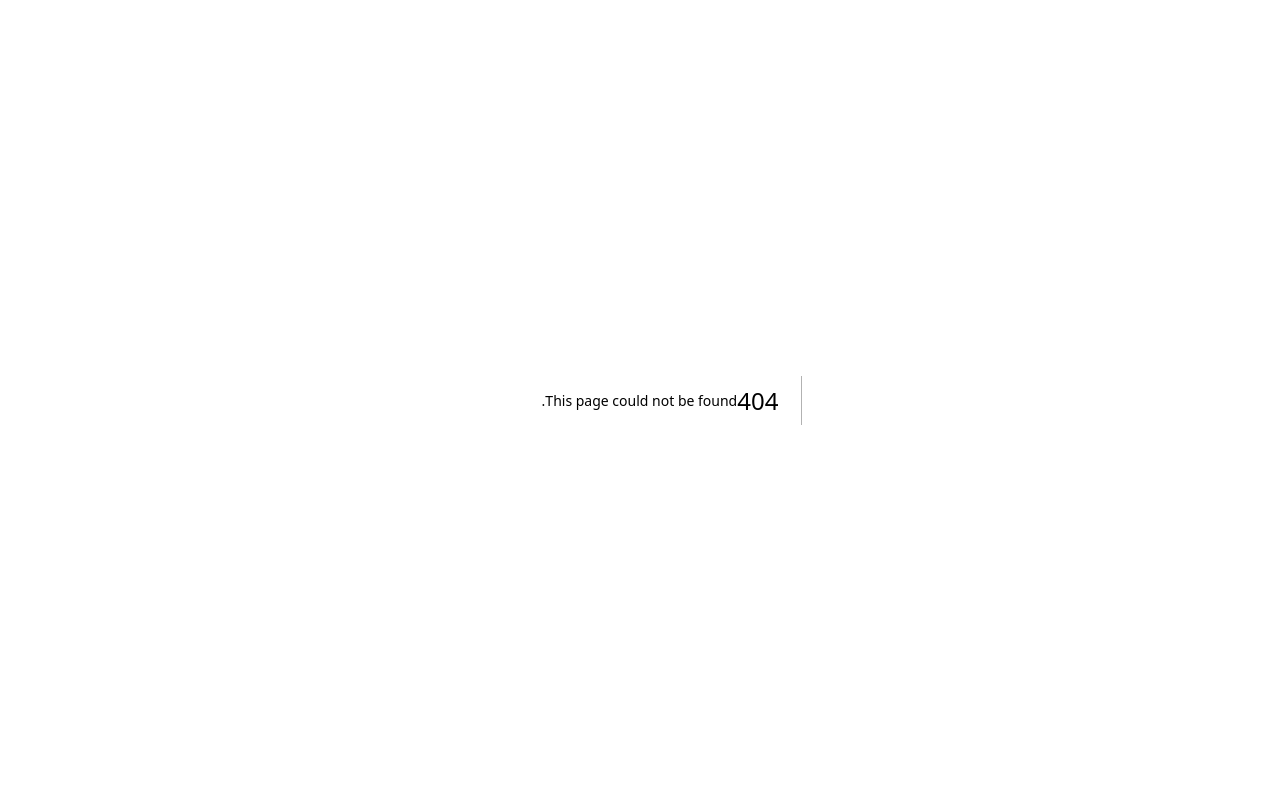
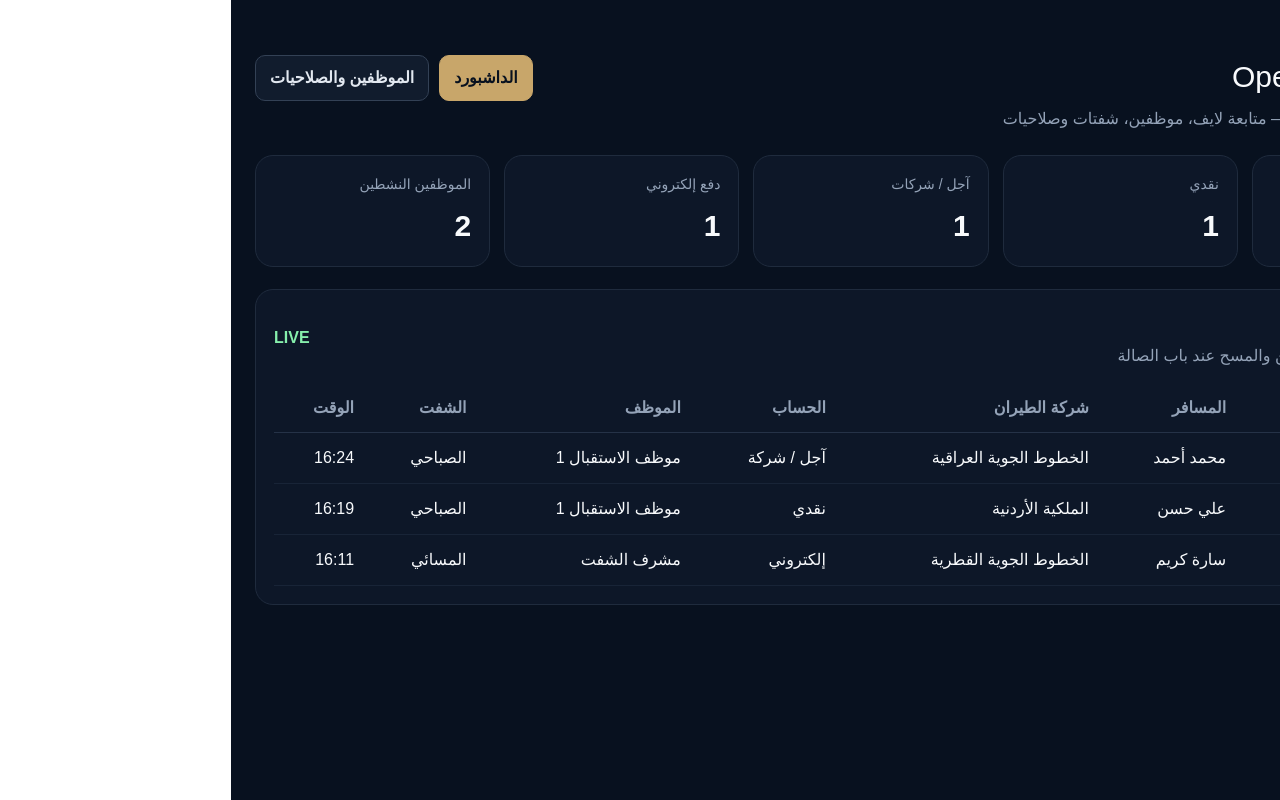
Before and after one commit to mohanedadnan99-dotcom/BaghdadLounge, a Next.js app: page /ops in a window 1280 px wide. Before the commit this address had no page. Built offline with nearby package versions, Linux system fonts and the light colour scheme.

Commit message:
Add initial isolated lounge ops dashboard

```diff
--- /dev/null
+++ b/app/ops/page.tsx
@@ -0,0 +1,134 @@
+"use client";
+
+import { useMemo, useState } from "react";
+
+const initialEmployees = [
+  { id: 1, name: "موظف الاستقبال 1", username: "reception1", shift: "الصباحي", role: "موظف استقبال", active: true },
+  { id: 2, name: "مشرف الشفت", username: "shiftlead", shift: "المسائي", role: "مشرف شفت", active: true },
+];
+
+const initialActivity = [
+  { id: "BL-260830-000184", passenger: "محمد أحمد", airline: "الخطوط الجوية العراقية", payment: "آجل / شركة", employee: "موظف الاستقبال 1", shift: "الصباحي", time: "16:24" },
+  { id: "BL-260830-000183", passenger: "علي حسن", airline: "الملكية الأردنية", payment: "نقدي", employee: "موظف الاستقبال 1", shift: "الصباحي", time: "16:19" },
+  { id: "BL-260830-000182", passenger: "سارة كريم", airline: "الخطوط الجوية القطرية", payment: "إلكتروني", employee: "مشرف الشفت", shift: "المسائي", time: "16:11" },
+];
+
+export default function OpsHomePage() {
+  const [employees, setEmployees] = useState(initialEmployees);
+  const [activity, setActivity] = useState(initialActivity);
+  const [view, setView] = useState<"dashboard" | "employees">("dashboard");
+  const [form, setForm] = useState({ name: "", username: "", password: "", shift: "الصباحي", role: "موظف استقبال" });
+
+  const totals = useMemo(() => ({
+    passengers: activity.length,
+    cash: activity.filter((x) => x.payment === "نقدي").length,
+    credit: activity.filter((x) => x.payment.includes("شركة")).length,
+    electronic: activity.filter((x) => x.payment === "إلكتروني").length,
+  }), [activity]);
+
+  function addEmployee(e: React.FormEvent) {
+    e.preventDefault();
+    if (!form.name.trim() || !form.username.trim() || !form.password.trim()) return;
+    setEmployees((prev) => [...prev, { id: Date.now(), name: form.name.trim(), username: form.username.trim(), shift: form.shift, role: form.role, active: true }]);
+    setForm({ name: "", username: "", password: "", shift: "الصباحي", role: "موظف استقبال" });
+  }
+
+  function toggleEmployee(id: number) {
+    setEmployees((prev) => prev.map((employee) => employee.id === id ? { ...employee, active: !employee.active } : employee));
+  }
+
+  return (
+    <main dir="rtl" style={{ minHeight: "100vh", background: "#08111f", color: "#f8fafc", padding: 24, fontFamily: "Arial, sans-serif" }}>
+      <div style={{ maxWidth: 1250, margin: "0 auto" }}>
+        <header style={{ display: "flex", justifyContent: "space-between", alignItems: "center", gap: 16, flexWrap: "wrap", marginBottom: 24 }}>
+          <div>
+            <div style={{ color: "#c8a66a", fontWeight: 700, letterSpacing: 1 }}>BAGHDAD LOUNGE</div>
+            <h1 style={{ margin: "6px 0 0", fontSize: 30 }}>Operations System</h1>
+            <p style={{ margin: "8px 0 0", color: "#94a3b8" }}>نظام التشغيل المعزول للصالة — متابعة لايف، موظفين، شفتات وصلاحيات</p>
+          </div>
+          <div style={{ display: "flex", gap: 10 }}>
+            <button onClick={() => setView("dashboard")} style={buttonStyle(view === "dashboard")}>الداشبورد</button>
+            <button onClick={() => setView("employees")} style={buttonStyle(view === "employees")}>الموظفين والصلاحيات</button>
+          </div>
+        </header>
+
+        {view === "dashboard" ? (
+          <>
+            <section style={{ display: "grid", gridTemplateColumns: "repeat(auto-fit, minmax(180px, 1fr))", gap: 14, marginBottom: 22 }}>
+              <Stat title="المسافرين اليوم" value={totals.passengers} />
+              <Stat title="نقدي" value={totals.cash} />
+              <Stat title="آجل / شركات" value={totals.credit} />
+              <Stat title="دفع إلكتروني" value={totals.electronic} />
+              <Stat title="الموظفين النشطين" value={employees.filter((e) => e.active).length} />
+            </section>
+
+            <section style={cardStyle}>
+              <div style={{ display: "flex", justifyContent: "space-between", alignItems: "center", gap: 12, flexWrap: "wrap", marginBottom: 16 }}>
+                <div>
+                  <h2 style={{ margin: 0, fontSize: 20 }}>الحركات المباشرة</h2>
+                  <p style={{ margin: "6px 0 0", color: "#94a3b8" }}>آخر عمليات دخول المسافرين والمسح عند باب الصالة</p>
+                </div>
+                <span style={{ color: "#86efac", fontWeight: 700 }}>LIVE</span>
+              </div>
+              <div style={{ overflowX: "auto" }}>
+                <table style={{ width: "100%", borderCollapse: "collapse", minWidth: 850 }}>
+                  <thead>
+                    <tr>{["رقم العملية", "المسافر", "شركة الطيران", "الحساب", "الموظف", "الشفت", "الوقت"].map((x) => <th key={x} style={thStyle}>{x}</th>)}</tr>
+                  </thead>
+                  <tbody>
+                    {activity.map((row) => (
+                      <tr key={row.id}>
+                        <td style={tdStyle}>{row.id}</td><td style={tdStyle}>{row.passenger}</td><td style={tdStyle}>{row.airline}</td><td style={tdStyle}>{row.payment}</td><td style={tdStyle}>{row.employee}</td><td style={tdStyle}>{row.shift}</td><td style={tdStyle}>{row.time}</td>
+                      </tr>
+                    ))}
+                  </tbody>
+                </table>
+              </div>
+            </section>
+          </>
+        ) : (
+          <div style={{ display: "grid", gridTemplateColumns: "minmax(280px, .8fr) minmax(0, 1.2fr)", gap: 18 }}>
+            <form onSubmit={addEmployee} style={cardStyle}>
+              <h2 style={{ marginTop: 0 }}>إضافة موظف</h2>
+              <Field label="اسم الموظف"><input style={inputStyle} value={form.name} onChange={(e) => setForm({ ...form, name: e.target.value })} /></Field>
+              <Field label="اسم المستخدم"><input style={inputStyle} value={form.username} onChange={(e) => setForm({ ...form, username: e.target.value })} /></Field>
+              <Field label="كلمة المرور"><input type="password" style={inputStyle} value={form.password} onChange={(e) => setForm({ ...form, password: e.target.value })} /></Field>
+              <Field label="الشفت"><select style={inputStyle} value={form.shift} onChange={(e) => setForm({ ...form, shift: e.target.value })}><option>الصباحي</option><option>المسائي</option><option>الليلي</option></select></Field>
+              <Field label="الصلاحية"><select style={inputStyle} value={form.role} onChange={(e) => setForm({ ...form, role: e.target.value })}><option>موظف استقبال</option><option>مشرف شفت</option><option>محاسب</option><option>مدير</option></select></Field>
+              <button type="submit" style={{ ...buttonStyle(true), width: "100%", marginTop: 8 }}>إضافة الموظف</button>
+            </form>
+
+            <section style={cardStyle}>
+              <h2 style={{ marginTop: 0 }}>الموظفين الحاليين</h2>
+              <div style={{ display: "grid", gap: 12 }}>
+                {employees.map((employee) => (
+                  <div key={employee.id} style={{ border: "1px solid #233044", borderRadius: 14, padding: 14, display: "flex", justifyContent: "space-between", gap: 16, alignItems: "center", flexWrap: "wrap" }}>
+                    <div>
+                      <div style={{ fontWeight: 700 }}>{employee.name}</div>
+                      <div style={{ color: "#94a3b8", marginTop: 5 }}>@{employee.username} · {employee.shift} · {employee.role}</div>
+                    </div>
+                    <button type="button" onClick={() => toggleEmployee(employee.id)} style={buttonStyle(employee.active)}>{employee.active ? "نشط" : "موقوف"}</button>
+                  </div>
+                ))}
+              </div>
+            </section>
+          </div>
+        )}
+      </div>
+    </main>
+  );
+}
+
+function Stat({ title, value }: { title: string; value: number }) {
+  return <div style={cardStyle}><div style={{ color: "#94a3b8", fontSize: 14 }}>{title}</div><div style={{ fontSize: 30, fontWeight: 800, marginTop: 8 }}>{value}</div></div>;
+}
+
+function Field({ label, children }: { label: string; children: React.ReactNode }) {
+  return <label style={{ display: "grid", gap: 7, marginBottom: 13 }}><span style={{ color: "#cbd5e1", fontSize: 14 }}>{label}</span>{children}</label>;
+}
+
+const cardStyle: React.CSSProperties = { background: "#0d1728", border: "1px solid #1f2b3d", borderRadius: 18, padding: 18 };
+const inputStyle: React.CSSProperties = { width: "100%", boxSizing: "border-box", background: "#08111f", color: "#f8fafc", border: "1px solid #334155", borderRadius: 10, padding: "12px 13px", fontSize: 16 };
+const thStyle: React.CSSProperties = { textAlign: "right", color: "#94a3b8", fontWeight: 600, padding: "12px 10px", borderBottom: "1px solid #253247" };
+const tdStyle: React.CSSProperties = { padding: "13px 10px", borderBottom: "1px solid #182437", whiteSpace: "nowrap" };
+function buttonStyle(active: boolean): React.CSSProperties { return { border: active ? "1px solid #c8a66a" : "1px solid #334155", background: active ? "#c8a66a" : "#111c2d", color: active ? "#08111f" : "#e2e8f0", borderRadius: 10, padding: "10px 14px", fontWeight: 700, cursor: "pointer" }; }
```
